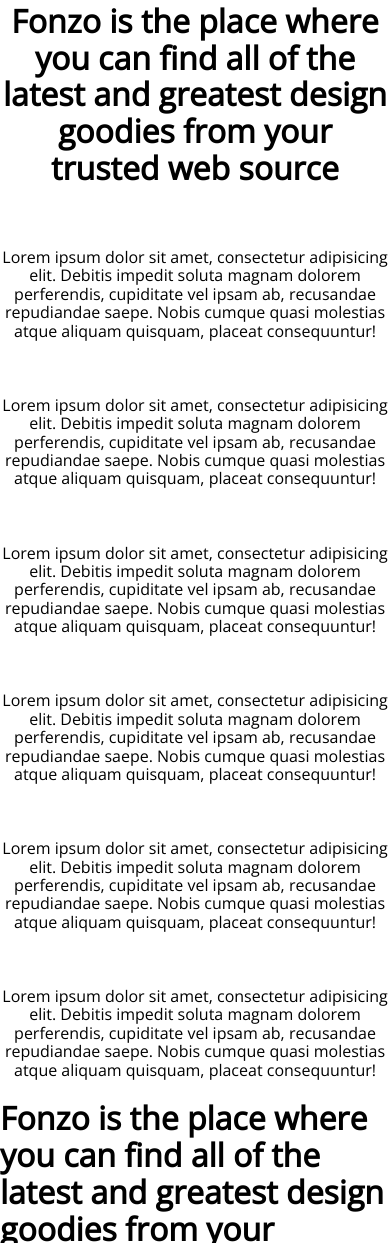
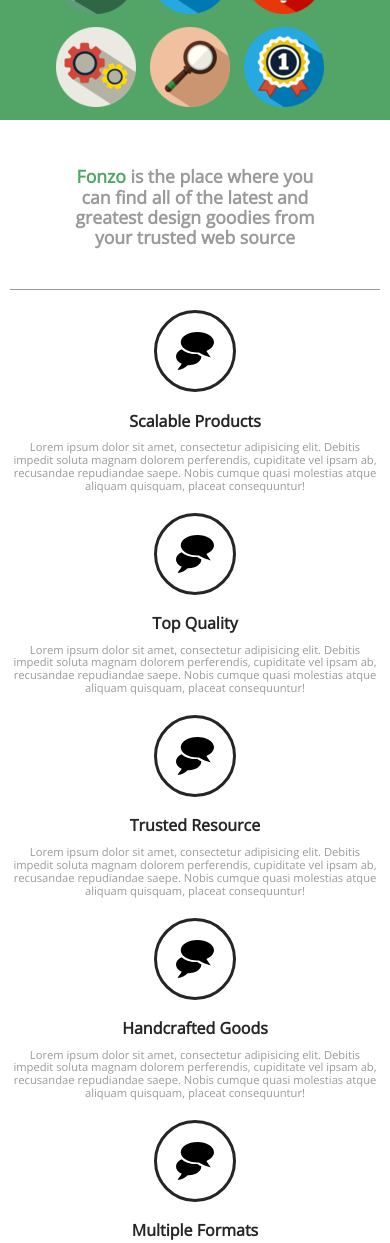
Before and after one commit to training-projects/fonzo, a website: page src/index.html in a window 390 px wide. Shown: the part 592-1835 px from the top of the page. Drawn offline with nearby package versions, Linux system fonts and the light colour scheme; files that its build step writes are made by us from their sources.

Commit message:
make content part - miss adjust lost-columns

```diff
--- a/src/assets/css/_includes/_assets.styl
+++ b/src/assets/css/_includes/_assets.styl
@@ -11,6 +11,7 @@
 //Generalities
 paddLeft 	= 10px
 paddRight = 10px
+font 			= "Open Sans"
 
 // Mixins
 transition(n)
@@ -22,7 +23,7 @@
 
 /* Generals */
 *
-	font-family: "Open Sans"
+	font-family: font
 
 .button
 	background-color: mainWhite
--- a/src/assets/css/_includes/_content.styl
+++ b/src/assets/css/_includes/_content.styl
@@ -0,0 +1,61 @@
+.content
+	lost-center: 960px
+	text-align: center
+	padding: 0 10px
+	box-sizing: border-box
+
+	section
+		color: mainGray
+		.content-header
+			border-bottom: 1px solid mainGray
+
+
+			.content-title
+				font-size: 1.1em
+				padding: 30px 50px
+				span
+					color: mainGreen
+
+		.content-items
+			lost-column: 1/3 0 30px
+			margin: 20px 0
+
+			.item
+				header
+					figure
+						img
+							border: 3px solid grayDark
+							border-radius: 50%
+							margin: 0
+
+					h1
+						font-family: font
+						font-size: 1em;
+						color: grayDark
+
+
+				article
+					p
+						font-size: 0.7em;
+
+@media screen and (max-width: 710px)
+	.content
+		lost-center: 960px
+		text-align: center
+		padding: 0 10px
+		box-sizing: border-box
+
+		section
+			color: mainGray
+			.content-header
+				border-bottom: 1px solid mainGray
+
+
+				.content-title
+					font-size: 1.1em
+					padding: 30px 50px
+					span
+						color: mainGreen
+
+			.content-items
+				lost-column: 1/2
--- a/src/assets/css/_includes/_header.styl
+++ b/src/assets/css/_includes/_header.styl
@@ -46,6 +46,8 @@
 
 			p
 				font-size: calc(1.2em - .5em)
+				line-height: 1.5em
+				margin-bottom: 20px
 
 		.banner-icons
 			padding: 0 paddRight 0 paddLeft
@@ -70,6 +72,7 @@
 					width: 80px
 					height: 80px
 					display: inline-block;
+					padding: 0 0 10px 10px
 
 				.icon-pin
 					background-position: -30px -40px
@@ -107,7 +110,7 @@
 				.icon-badge
 					background-position: -450px -360px
 
-@media screen and (max-width: 630px)
+@media screen and (max-width: 710px)
 
 	.header
 		section .header-menu
@@ -123,7 +126,3 @@
 				text-align: center
 				ul
 					padding: 0
-
-.content
-	lost-center: 980px
-	text-align: center
--- a/src/index.html
+++ b/src/index.html
@@ -53,16 +53,17 @@
 
 	<main class="content">
 		<section>
-			<header>
-				<h1>Fonzo is the place where you can find all of the latest and greatest design goodies from your trusted web source</h1>
+			<header class="content-header">
+				<h1 class="content-title"><span>Fonzo</span> is the place where you can find all of the latest and greatest design goodies from your trusted web source</h1>
 			</header>
 
+			<div class="">
 				<!-- Item 1 -->
 					<div class="content-items">
 						<section class="item">
 							<header>
-						<figure><img src="" alt=""></figure>
-						<h1></h1>
+								<figure><img src="assets/images/appbar.chat.svg" alt="icon"></figure>
+								<h1>Scalable Products</h1>
 							</header>
 
 							<article>
@@ -76,8 +77,8 @@
 					<div class="content-items">
 						<section class="item">
 							<header>
-						<figure><img src="" alt=""></figure>
-						<h1></h1>
+								<figure><img src="assets/images/appbar.chat.svg" alt="icon"></figure>
+								<h1>Top Quality</h1>
 							</header>
 
 							<article>
@@ -91,8 +92,8 @@
 					<div class="content-items">
 						<section class="item">
 							<header>
-						<figure><img src="" alt=""></figure>
-						<h1></h1>
+								<figure><img src="assets/images/appbar.chat.svg" alt="icon"></figure>
+								<h1>Trusted Resource</h1>
 							</header>
 
 							<article>
@@ -101,13 +102,15 @@
 						</section>
 					</div>
 				<!-- End of Item 3 -->
+			</div>
 
+			<div class="row">
 				<!-- Item 4 -->
 					<div class="content-items">
 						<section class="item">
 							<header>
-						<figure><img src="" alt=""></figure>
-						<h1></h1>
+								<figure><img src="assets/images/appbar.chat.svg" alt="icon"></figure>
+								<h1>Handcrafted Goods</h1>
 							</header>
 
 							<article>
@@ -121,8 +124,8 @@
 					<div class="content-items">
 						<section class="item">
 							<header>
-						<figure><img src="" alt=""></figure>
-						<h1></h1>
+								<figure><img src="assets/images/appbar.chat.svg" alt="icon"></figure>
+								<h1>Multiple Formats</h1>
 							</header>
 
 							<article>
@@ -136,8 +139,8 @@
 					<div class="content-items">
 						<section class="item">
 							<header>
-						<figure><img src="" alt=""></figure>
-						<h1></h1>
+								<figure><img src="assets/images/appbar.chat.svg" alt="icon"></figure>
+								<h1>Affordance Prices</h1>
 							</header>
 
 							<article>
@@ -146,6 +149,7 @@
 						</section>
 					</div>
 				<!-- End of Item 6 -->
+			</div>
 		</section>
 	</main>
 
```
Also changed, not shown: src/assets/images/appbar.chat.svg (added). Lines whose indentation alone changed are shown as unchanged.
